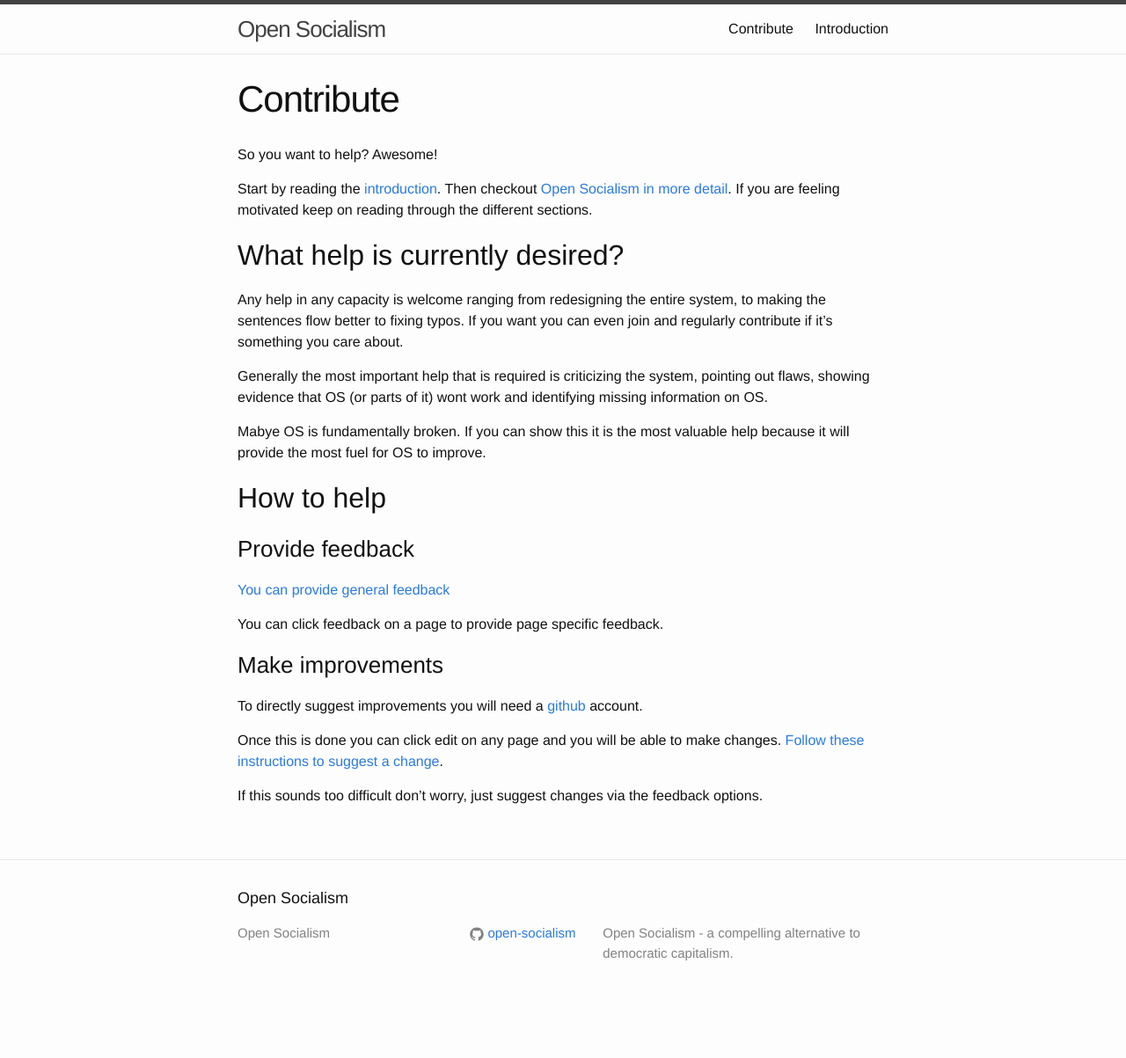
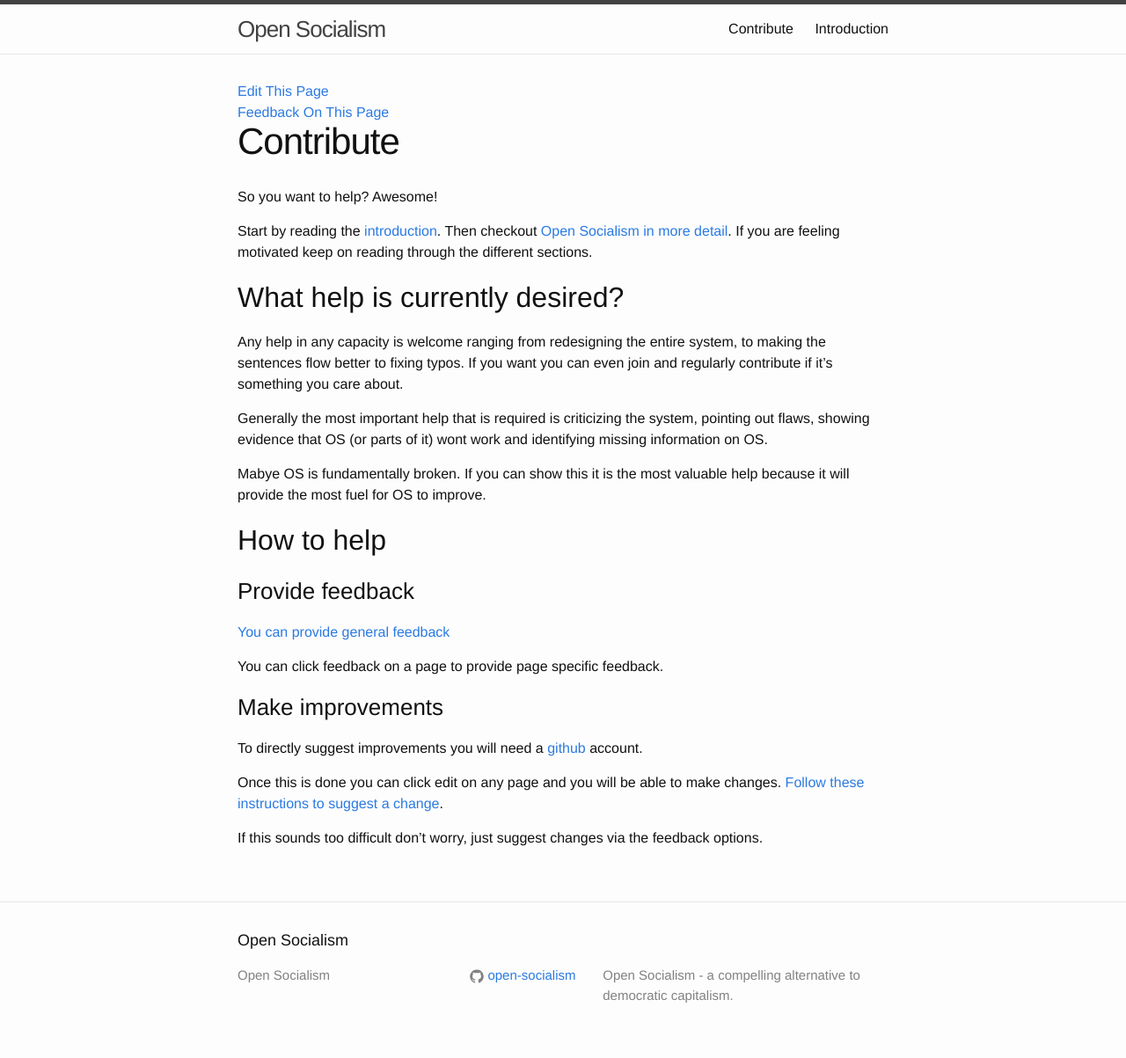
Before and after one commit to open-socialism/open-socialism-site, a Jekyll site: the page built from contribute.md, in a window 1280 px wide. Shown: the whole page at 88% size. Built offline with Jekyll 4.4.1, drawn with Linux system fonts in a browser that asks for light colours; before the commit the page ends 1155 px from its top, so only the background shows below that.

Commit message:
add basic edit and feedback links

```diff
--- a/_layouts/page.html
+++ b/_layouts/page.html
@@ -2,8 +2,13 @@
 layout: default
 ---
 <article class="post">
+  {% assign pagePath = page.path | replace: 'open-socialism/', '' %}
+  {% assign pathParts = page.path | split: '/' %}
+  {% assign sectionName = pathParts.first %}
 
   <header class="post-header">
+    <div><a href="https://github.com/open-socialism/{{sectionName}}/edit/master/{{pagePath}}">Edit This Page</a></div>
+    <div><a href="https://github.com/open-socialism/{{sectionName}}/issues/new?title={{page.title}} feedback - ">Feedback On This Page</a></div>
     <h1 class="post-title">{{ page.title }}</h1>
   </header>
 
```
